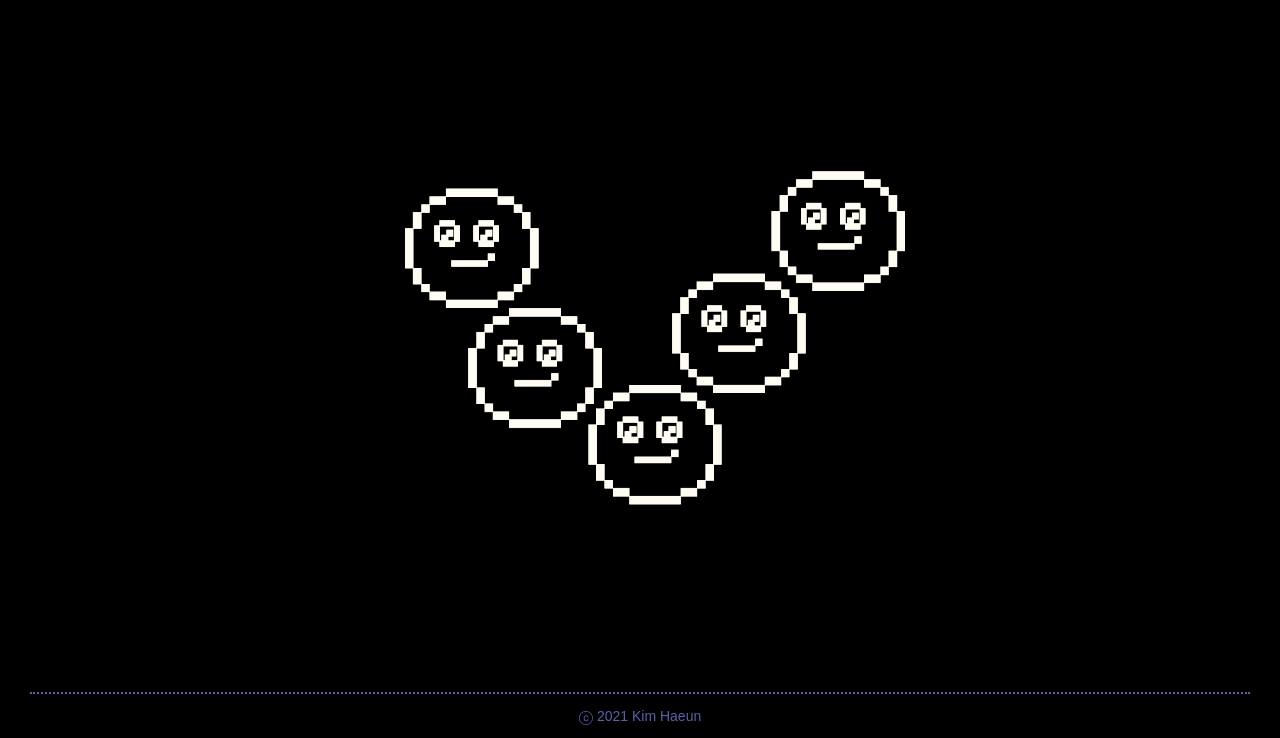
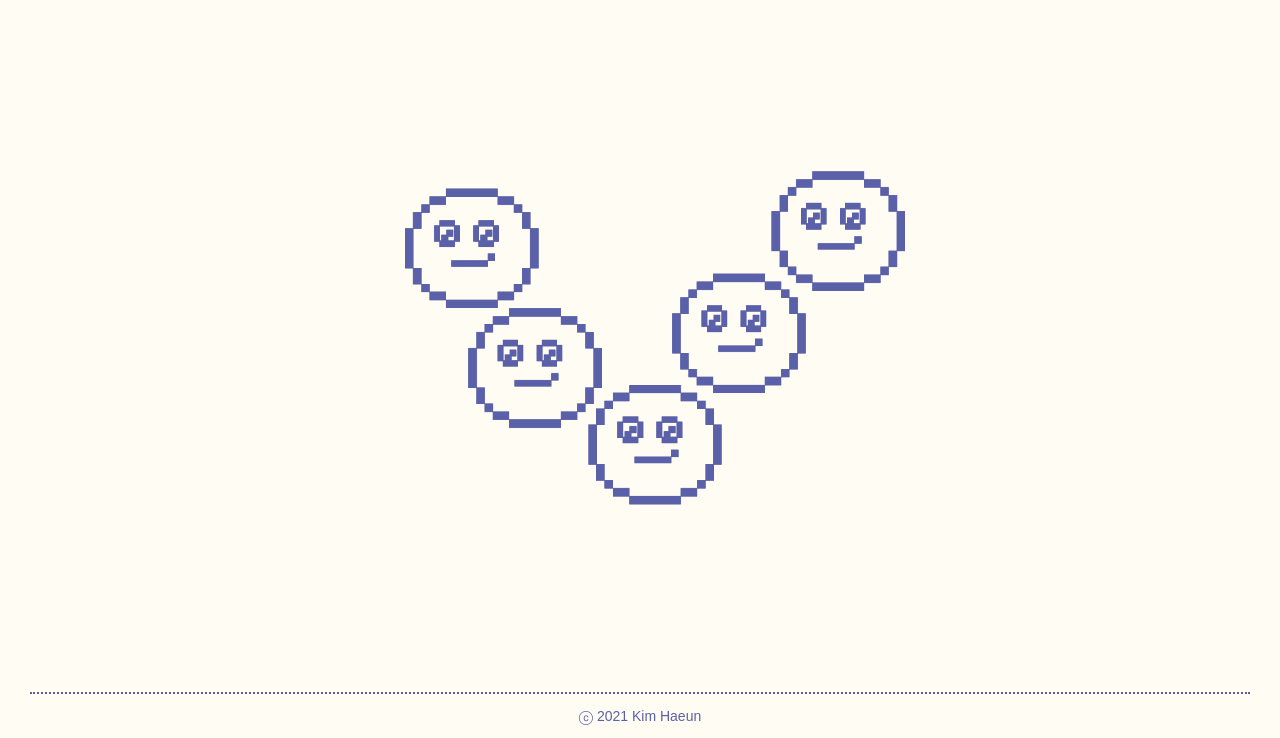
Before and after one commit to imkimhaeun/portfolio, a plain HTML site: page index.html in a window 1280 px wide. Shown: the part 62-800 px from the top of the page. Drawn offline with Linux system fonts and the light colour scheme; a web font is replaced by a local one.

Commit message:
make it white

```diff
--- a/css/index.css
+++ b/css/index.css
@@ -1,5 +1,4 @@
 .bg {
-  background-color: var(--font-color);
 }
 .index__title {
   position: absolute;
@@ -16,7 +15,7 @@
   width: 40%;
 }
 .index__title:hover {
-  filter: blur(5px);
+  filter: blur(3px);
 }
 /*works*/
 /*works*/
--- a/index.html
+++ b/index.html
@@ -18,8 +18,8 @@
     </header>
 
     <main>
-        <div class="index__title"><img src="images/home/home-04.png"/></div>
-        <div class="index__title"><img src="images/home/home-04.png"/></div>
+        <div class="index__title"><img src="images/home/home svg-04.png"/></div>
+        <div class="index__title"><img src="images/home/home svg-04.png"/></div>
     </main>
 
     <footer class="about__footer">
```
Also changed, not shown: ._index.html (added), images/home/home svg-04.png (added).
